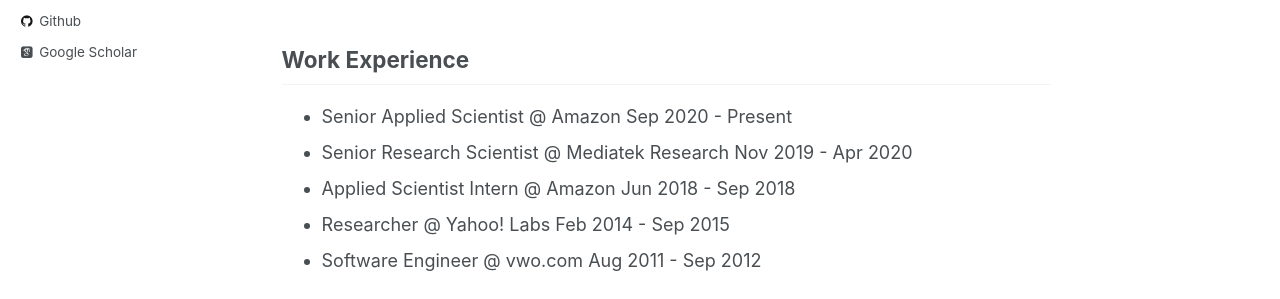
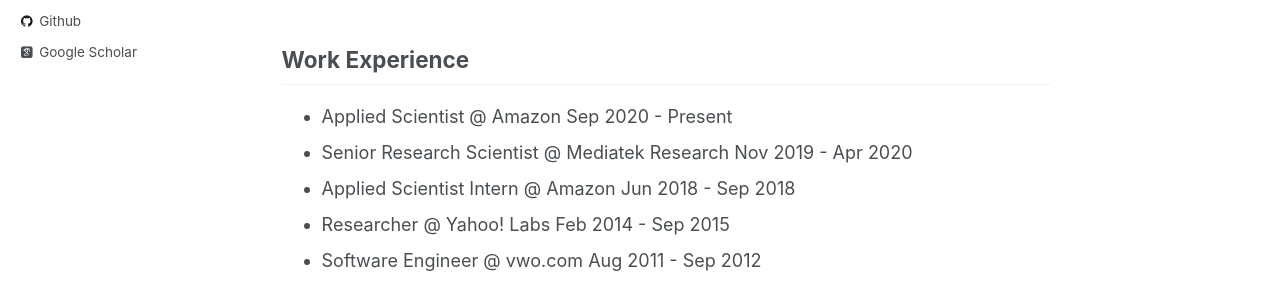
Before and after one commit to gauravsc/gauravsc.github.io, a Jekyll site: the page built from _pages/about.md, in a window 1280 px wide and 1280 px high. Shown: the part 470-769 px from the top of the window. Built offline with Jekyll 4.4.1, drawn with Linux system fonts in a browser that asks for light colours; some web fonts are replaced.

Commit message:
Update about.md

```diff
--- a/_pages/about.md
+++ b/_pages/about.md
@@ -16,7 +16,7 @@
 
 Work Experience
 ------
-* Senior Applied Scientist @ Amazon Sep 2020 - Present
+* Applied Scientist @ Amazon Sep 2020 - Present
 * Senior Research Scientist @ Mediatek Research Nov 2019 - Apr 2020
 * Applied Scientist Intern @ Amazon Jun 2018 - Sep 2018
 * Researcher @ Yahoo! Labs Feb 2014 - Sep 2015
```
